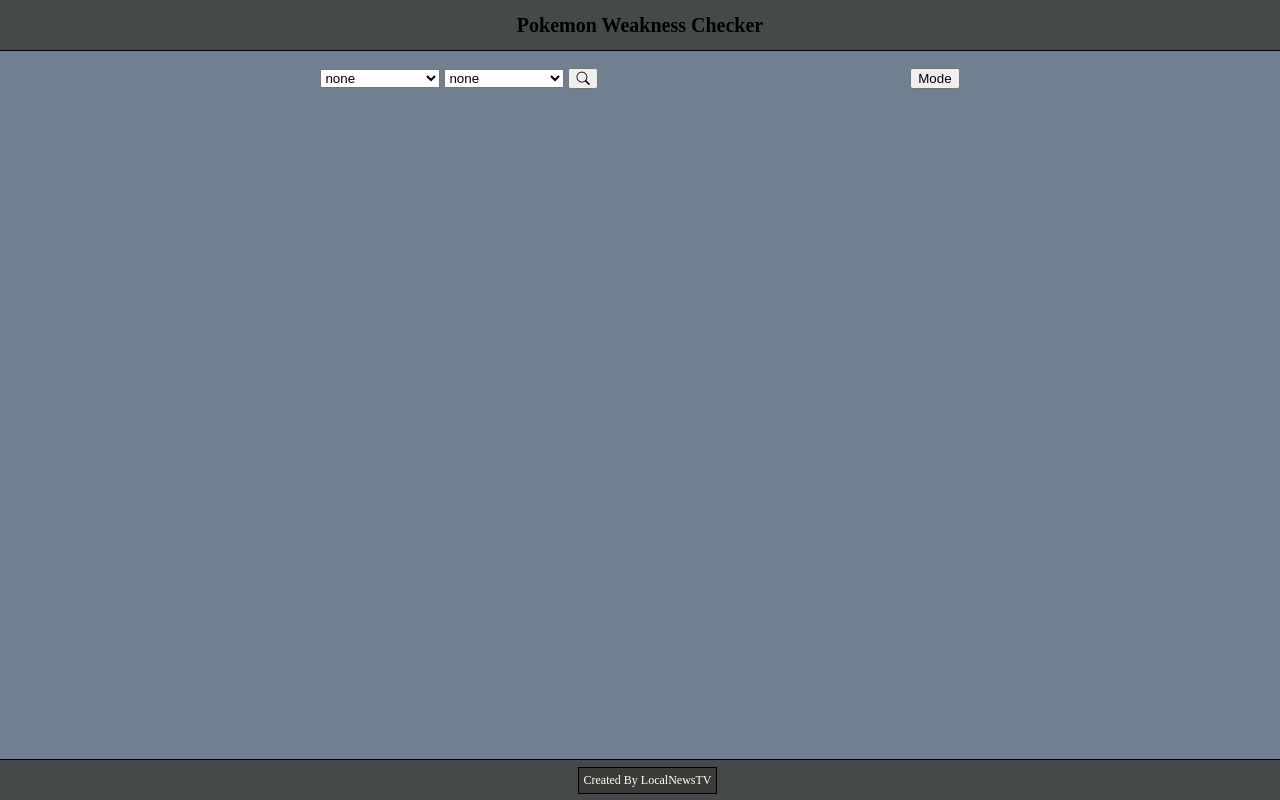
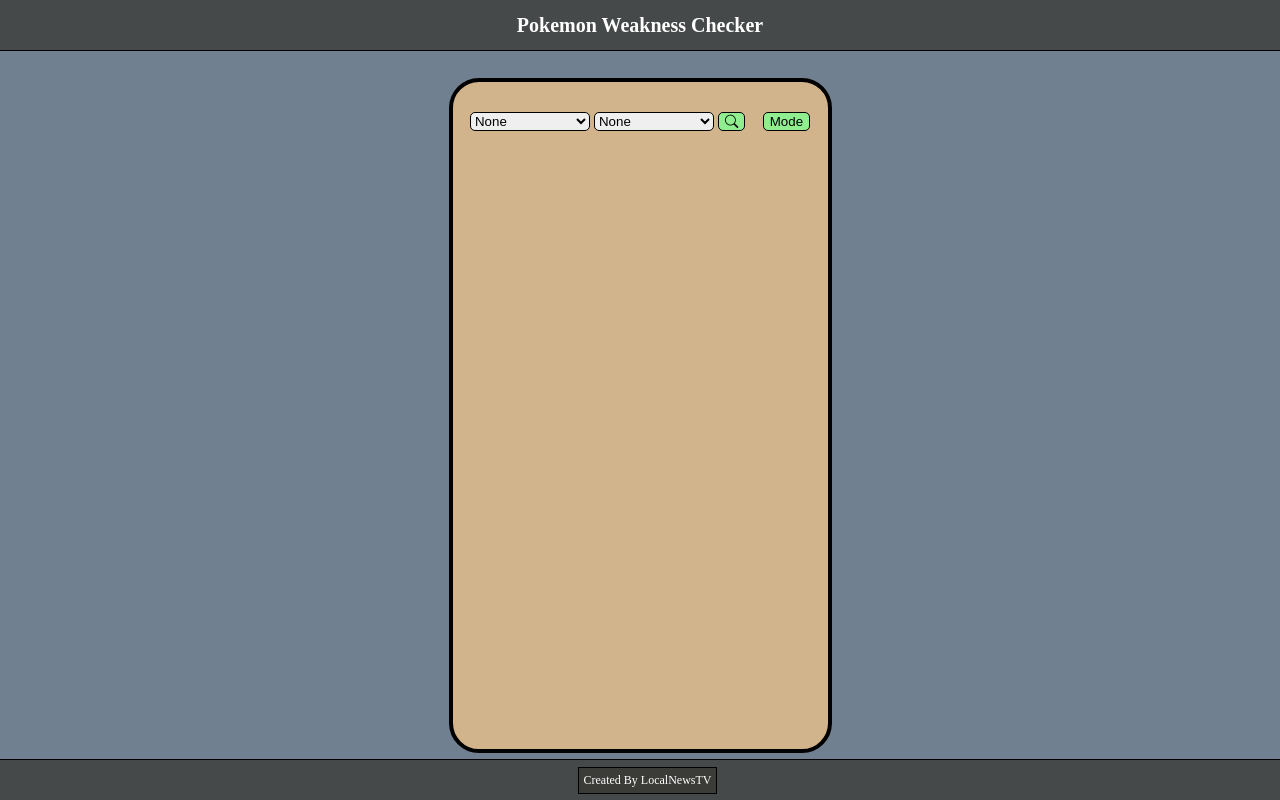
Before and after one commit to LocalNewsTV/PokeHelper, a plain HTML site: page index.html in a window 1280 px wide. Both pictures are taken after a click on the button "Mode". Drawn offline with nearby package versions, Linux system fonts and the light colour scheme.

Commit message:
Added Desktop CSS

```diff
--- a/index.html
+++ b/index.html
@@ -13,6 +13,7 @@
     <div id="navbar">
         <h1>Pokemon Weakness Checker</h1>
     </div>
+    <div id="contMain">
         <div id="hamburglarHelper">
             <div id="searchMode">
                 <div>
@@ -37,12 +38,13 @@
         <div class="main">
             <div class="pokemon">
                 <h2 class="pokeName"></h2>
-            <div class="imgCont">
-            </div>
+                <div class="imgCont"></div>
+                <div class="pokeTyping"></div>
                 <div class="types"></div>
             </div>
             <p class="weakBanner"></p>
             <div class="weakness"></div>
+        </div>
     </div>
     <footer>
         <a href="https://localnewstv.github.io/" rel="author">Created By LocalNewsTV</a>
--- a/scripts/pokeTypes.js
+++ b/scripts/pokeTypes.js
@@ -1,128 +1,219 @@
 const pokeTyping = {
     bug: {
         color: '#A6B91A',
-        veryEffective: ['Dark', 'Grass', 'Psychic'],
-        notVeryEffective: ['Fighting', 'Fire', 'Flying', 'Ghost', 'Poison', 'Steel'],
-        weakAgainst: ['Fire', 'Flying', 'Rock'],
-        immuneTo: [],
+        offense: {
+            supereffective: ['Dark', 'Grass', 'Psychic'],
+            halfDamage: ['Fighting', 'Fire', 'Flying', 'Ghost', 'Poison', 'Steel'],
+        },
+        defense: {
+            supereffective: ['Fire', 'Flying', 'Rock'],
+            halfDamage: ['Grass', 'Fighting', 'Ground'],
+            immune: [],
+        },
     },
     dark: {
         color: '#705746',
-        veryEffective: ['Ghost', 'Psychic'],
-        notVeryEffective: ['Dark', 'Fairy', 'Fighting'],
-        weakAgainst: ['Bug', 'Fairy', 'Fighting'],
-        immuneTo: ['Psychic'],
+        offense: {
+            supereffective: ['Ghost', 'Psychic'],
+            halfDamage: ['Dark', 'Fairy', 'Fighting'],
+        },
+        defense: {
+            supereffective: ['Bug', 'Fairy', 'Fighting'],
+            halfDamage: ['Dark', 'Ghost'],
+            immune: ['Psychic'],
+        },
     },
     dragon: {
         color: '#6F35FC',
-        veryEffective: ['Dragon'],
-        notVeryEffective: ['Steel'],
-        weakAgainst: ['Dragon', 'Fairy', 'Ice'],
-        immuneTo: [],
+        offense: {
+            supereffective: ['Dragon'],
+            halfDamage: ['Steel'],
+        },
+        defense: {
+            supereffective: ['Dragon', 'Fairy', 'Ice'],
+            halfDamage: ['Fire', 'Water', 'Electric', 'Grass'],
+            immune: [],
+        },
+    },
+    electric: {
+        color: '#F7D02C',
+        offense: {
+            supereffective: ['Flying', 'Water'],
+            halfDamage: ['Dragon', 'Electric', 'Grass'],
+        },
+        defense: {
+            supereffective: ['Ground'],
+            halfDamage: ['Electric', 'Flying', 'Steel'],
+            immune: [],
+        },
+    },
+    fairy: {
+        color: '#D685AD',
+        offense: {
+            supereffective: ['Dark', 'Dragon', 'Fighting'],
+            halfDamage: ['Dragon', 'Electric', 'Grass'],
+        },
+        defense: {
+            supereffective: ['Poison', 'Steel'],
+            halfDamage: ['Fighting', 'Bug', 'Dark'],
+            immune: ['Dragon'],
+        },
+    },
+    fighting: {
+        color: '#C22E28',
+        offense: {
+            supereffective: ['Dark', 'Ice', 'Normal', 'Rock', 'Steel'],
+            halfDamage: ['Bug', 'Fairy', 'Flying', 'Poison', 'Psychic'],
+        },
+        defense: {
+            supereffective: ['Fairy', 'Flying', 'Psychic'],
+            halfDamage: ['Bug', 'Rock', 'Dark'],
+            immune: [],
+        },
+    },
+    fire: {
+        color: '#EE8130',
+        offense: {
+            supereffective: ['Bug', 'Grass', 'Ice', 'Steel'],
+            halfDamage: ['Dragon', 'Fire', 'Rock', 'Water'],
+        },
+        defense: {
+            supereffective: ['Ground', 'Rock', 'Water'],
+            halfDamage: ['Fire', 'Grass', 'Ice', 'Bug', 'Steel', 'Fairy'],
+            immune: [],
+        },
+    },
+    flying: {
+        color: '#A98FF3',
+        offense: {
+            supereffective: ['Bug', 'Fighting', 'Grass'],
+            halfDamage: ['Electric', 'Rock', 'Steel'],
+        },
+        defense: {
+            supereffective: ['Electric', 'Ice', 'Rock'],
+            halfDamage: ['Grass', 'Fighting', 'Bug'],
+            immune: ['Ground'],
+        },
+    },
+    ghost: {
+        color: '#735797',
+        offense: {
+            supereffective: ['Ghost', 'Psychic'],
+            halfDamage: ['Dark'],
+        },
+        defense: {
+            supereffective: ['Dark','Ghost'],
+            halfDamage: ['Poison', 'Bug'],
+            immune: ['Normal', 'Fighting'],
+        },
+    },
+    grass: {
+        color: '#7AC74C',
+        offense: {
+            supereffective: ['Ground', 'Rock', 'Water'],
+            halfDamage: ['Bug', 'Fire', 'Flying', 'Grass', 'Poison', 'Steel'],
+        },
+        defense: {
+            supereffective: ['Bug', 'Fire', 'Flying', 'Ice', 'Poison'],
+            halfDamage: ['Water', 'Electric', 'Grass', 'Ground'],
+            immune: [],
+        },
+    },
+    ground: {
+        color: '#E2BF65',
+        offense: {
+            supereffective: ['Electric', 'Fire', 'Poison', 'Rock', 'Steel'],
+            halfDamage: ['Bug', 'Grass'],
+        },
+        defense: {
+            supereffective: ['Grass', 'Ice', 'Water'],
+            halfDamage: ['Poison', 'Ground'],
+            immune: ['Electric'],
+        },
     },
     ice: {
         color: '#96D9D6',
-        veryEffective: ['Dragon', 'Flying', 'Grass', 'Ground'],
-        notVeryEffective: ['Fire', 'Ice', 'Steel', 'Water'],
-        weakAgainst: ['Fighting', 'Fire', 'Rock', 'Steel'],
-        immuneTo: [],
-    },
-    electric: {
-        color: '#F7D02C',
-        veryEffective: ['Flying', 'Water'],
-        notVeryEffective: ['Dragon', 'Electric', 'Grass'],
-        weakAgainst: ['Grass'],
-        immuneTo: [],
-    },
-    fairy: {
-        color: '#D685AD',
-        veryEffective: ['Dark', 'Dragon', 'Fighting'],
-        notVeryEffective: ['Dragon', 'Electric', 'Grass'],
-        weakAgainst: ['Poison', 'Steel'],
-        immuneTo: ['Dragon'],
-    },
-    fighting: {
-        color: '#C22E28',
-        veryEffective: ['Dark', 'Ice', 'Normal', 'Rock', 'Steel'],
-        notVeryEffective: ['Bug', 'Fairy', 'Flying', 'Poison', 'Psychic'],
-        weakAgainst: ['Fairy', 'Flying', 'Psychic'],
-        immuneTo: [],
-    },
-    fire: {
-        color: '#EE8130',
-        veryEffective: ['Bug', 'Grass', 'Ice', 'Steel'],
-        notVeryEffective: ['Dragon', 'Fire', 'Rock', 'Water'],
-        weakAgainst: ['Ground', 'Rock', 'Water'],
-        immuneTo: [],
-    },
-    flying: {
-        color: '#A98FF3',
-        veryEffective: ['Bug', 'Fighting', 'Grass'],
-        notVeryEffective: ['Electric', 'Rock', 'Steel'],
-        weakAgainst: ['Electric', 'Ice', 'Rock'],
-        immuneTo: ['Ground'],
-    },
-    ghost: {
-        color: '#735797',
-        veryEffective: ['Ghost', 'Psychic'],
-        notVeryEffective: ['Dark'],
-        weakAgainst: ['Dark','Ghost'],
-        immuneTo: ['Normal'],
-    },
-    grass: {
-        color: '#7AC74C',
-        veryEffective: ['Ground', 'Rock', 'Water'],
-        notVeryEffective: ['Bug', 'Fire', 'Flying', 'Grass', 'Poison', 'Steel'],
-        weakAgainst: ['Bug', 'Fire', 'Flying', 'Ice', 'Poison'],
-        immuneTo: [],
-    },
-    ground: {
-        color: '#E2BF65',
-        veryEffective: ['Electric', 'Fire', 'Poison', 'Rock', 'Steel'],
-        notVeryEffective: ['Bug', 'Grass'],
-        weakAgainst: ['Grass', 'Ice', 'Water'],
-        immuneTo: ['Electric'],
+        offense: {
+            supereffective: ['Dragon', 'Flying', 'Grass', 'Ground'],
+            halfDamage: ['Fire', 'Ice', 'Steel', 'Water'],
+        },
+        defense: {
+            supereffective: ['Fighting', 'Fire', 'Rock', 'Steel'],
+            halfDamage: ['Ice'],
+            immune: [],
+        },
+
     },
     normal: {
         color: '#A8A77A',
-        veryEffective: [],
-        notVeryEffective: ['Rock', 'Steel'],
-        weakAgainst: ['Fighting'],
-        immuneTo: [],
+        offense: {
+            supereffective: [],
+            halfDamage: ['Rock', 'Steel'],
+        },
+        defense: {
+            supereffective: ['Fighting'],
+            halfDamage: [],
+            immune: ['Ghost'],
+        },
     },
     poison: {
         color: '#A33EA1',
-        veryEffective: ['Fairy', 'Grass'],
-        notVeryEffective: ['Poison', 'Ghost', 'Ground', 'Rock'],
-        weakAgainst: ['Ground', 'Psychic'],
-        immuneTo: [],
+        offense: {
+            supereffective: ['Fairy', 'Grass'],
+            halfDamage: ['Poison', 'Ghost', 'Ground', 'Rock'],
+        },
+        defense: {
+            supereffective: ['Ground', 'Psychic'],
+            halfDamage: ['Grass', 'Fighting', 'Ghost', 'Bug', 'Fairy'],
+            immune: [],
+        },
     },
     psychic: {
         color: '#F95587',
-        veryEffective: ['Fairy', 'Grass'],
-        notVeryEffective: ['Steel', 'Psychic'],
-        weakAgainst: ['Bug', 'Dark', 'Ghost'],
-        immuneTo: [],
+        offense: {
+            supereffective: ['Fighting', 'Poison'],
+            halfDamage: ['Steel', 'Psychic'],
+        },
+        defense: {
+            supereffective: ['Bug', 'Dark', 'Ghost'],
+            halfDamage: ['Fighting', 'Psychic'],
+            immune: [],
+        },
     },
     rock: {
         color: '#B6A136',
-        veryEffective: ['Bug', 'Fire', 'Flying', 'Ice'],
-        notVeryEffective: ['Fighting', 'Ground', 'Steel'],
-        weakAgainst: ['Fighting', 'Grass', 'Ground', 'Steel', 'Water'],
-        immuneTo: [],
+        offense: {
+            supereffective: ['Bug', 'Fire', 'Flying', 'Ice'],
+            halfDamage: ['Fighting', 'Ground', 'Steel'],
+        },
+        defense: {
+            supereffective: ['Fighting', 'Grass', 'Ground', 'Steel', 'Water'],
+            halfDamage: ['Normal', 'Fire', 'Ghost', 'Flying'],
+            immune: [],
+        },
     },
     steel: {
         color: '#B7B7CE',
-        veryEffective: ['Fairy', 'Ice', 'Rock'],
-        notVeryEffective: ['Electric', 'Fire', 'Steel', 'Water'],
-        weakAgainst: ['Fighting', 'Fire', 'Ground'],
-        immuneTo: ['Poison'],
+        offense: {
+            supereffective: ['Fairy', 'Ice', 'Rock'],
+            halfDamage: ['Electric', 'Fire', 'Steel', 'Water'],
+        },
+        defense: {
+            supereffective: ['Fighting', 'Fire', 'Ground'],
+            halfDamage: ['Normal', 'Grass', 'Ice', 'Flying', 'Psychic', 'Bug', 'Rock', 'Dragon', 'Steel', 'Fairy'],
+            immune: ['Poison'],
+        },
     },
     water: {
         color: '#6390F0',
-        veryEffective: ['Fire', 'Ground', 'Rock'],
-        notVeryEffective: ['Dragon', 'Grass', 'Water'],
-        weakAgainst: ['Electric', 'Grass'],
-        immuneTo: [],
+        offense: {
+            supereffective: ['Fire', 'Ground', 'Rock'],
+            halfDamage: ['Dragon', 'Grass', 'Water'],
+        },
+        defense: {
+            supereffective: ['Electric', 'Grass'],
+            halfDamage: ['Fire', 'Water', 'Ice', 'Steel'],
+            immune: [],
+        },
     },
 }
--- a/scripts/script.js
+++ b/scripts/script.js
@@ -2,15 +2,43 @@
 const newE = (ele) => document.createElement(ele);
 const getPokeData = async () => {
     try{
-        const pokemon = (document.getElementById('searchBar').value).toLowerCase();
+        const pokemon = ($('#searchBar').val()).toLowerCase();
+        if(pokemon.valueOf() == new String('shaymin').valueOf()){
+            notAPokeMon('Did you mean Shaymin-land or Shaymin-Sky?')
+            return;
+        }
+        else if(pokemon.valueOf() === new String('').valueOf()){
+            notAPokeMon('Field Cannot be Blank');
+            return;
+        }
         const url = `https://pokeapi.co/api/v2/pokemon/${pokemon}`;
         const responseURL = await fetch(url);
         const response = responseURL.json();
+        if(responseURL.status === 404){
+            notAPokeMon();
+        }
         return response;
     } catch (ex) {
-        console.log(ex);
-        alert("Invalid Pokemon");
+        alert("Invalid response");
     }
+}
+const eliminateStrengths = (pokeTypes, pokeWeaknesses) => {
+    const allStrengths = [];
+    for(const type in pokeTypes){
+            allStrengths.push(...pokeTyping[pokeTypes[type]].defense.halfDamage);
+            allStrengths.push(...pokeTyping[pokeTypes[type]].defense.immune)
+    }
+    const filteredItems = pokeWeaknesses.filter((value) => {
+        if(!allStrengths.includes(value)){
+            return value;
+        }
+    })
+    return filteredItems;
+}
+
+const notAPokeMon = (warning = 'Invalid Pokemon Requested') => {
+    $('.weakness, .weakBanner, .imgCont').html('');
+    $('.pokeName').html(warning)
 }
 const whoIsIt = (pokeInfo) => {
     const name = pokeInfo.name[0].toUpperCase() + pokeInfo.name.substring(1);
@@ -23,6 +51,9 @@
     $(reg).attr('src', pokeInfo.sprites.front_default);
     $('.imgCont').html('');
     $('.imgCont').append(reg, shiny);
+    const pokeType = gatherType(pokeInfo);
+    showData(pokeType, 'pokeTyping');
+
 }
 const gatherType = (pokeInfo) => {
     const pokeTypes = [];
@@ -34,33 +65,66 @@
 const typeMatching = (pokeTypes) => {
     const pokeWeakness = [];
     pokeTypes.forEach(item => {
-        pokeWeakness.push(...pokeTyping[item].weakAgainst)
+        pokeWeakness.push(...pokeTyping[item].defense.supereffective)
     })
     return [...new Set(pokeWeakness)];
 }
-const showData = (weaknesses) => {
-    $('.weakness').html('');
+const showData = (typesListed, target) => {
+    $(`.${target}`).html('');
     $('.weakBanner').html('They are weak to:')
-    weaknesses.forEach(item => {
+    typesListed.forEach(item => {
         const cont = newE('div');
         $(cont).addClass('typeCard')
         $(cont).css('background-color', pokeTyping[item.toLowerCase()].color);
         $(cont).html(item);
-        $('.weakness').append(cont);
+        $(`.${target}`).append(cont);
     });
+}
+const manualMain = () => {
+    const first = $('#typeOne').val();
+    const second = $('#typeTwo').val();
+    const searchTypes = []
+    if(first.valueOf() != new String('none').valueOf()){
+        searchTypes.push(first);
+    }
+    if(second.valueOf() != new String('none').valueOf()){
+        searchTypes.push(second);
+    }
+    const weaknesses = typeMatching(searchTypes)
+    $('.weakness, .pokeName, .pokeTyping, .types, .weakBanner, .imgCont').html('');
+    const finalList = eliminateStrengths(searchTypes, weaknesses)
+    showData(finalList, 'weakness')
 }
 const searchPokeMain = async () => {
     const pokeInfo = await getPokeData();
-    console.log(pokeInfo)
-    whoIsIt(pokeInfo);
-    const pokeTypes = gatherType(pokeInfo);
-    const weaknesses = typeMatching(pokeTypes);
-    showData(weaknesses);
+    if(pokeInfo.valueOf() === new String('no').valueOf()){
+        notAPokeMon()
+    } else {
+        whoIsIt(pokeInfo);
+        const pokeTypes = gatherType(pokeInfo);
+        const weaknesses = typeMatching(pokeTypes);
+        const finalWeakness = eliminateStrengths(pokeTypes, weaknesses)
+        showData(finalWeakness, 'weakness');
+    }
 }
+const fillOptions = () => {
+    const typesList = Object.keys(pokeTyping);
+    for(const types in typesList){
+        const type = newE('option');
+        type.value = typesList[types];
+        $(type).html(typesList[types]);
+        $('#typeOne, #typeTwo').append(type);
+    }
+}
+$(document).ready(() => {
+    fillOptions();
+})
+
 $('#searchBarButt').on('click', searchPokeMain);
 $('#searchBar').on('keypress', (e)=>{
     if(e.key === 'Enter')
         searchPokeMain();
 })
+$('#manualButt').click(manualMain)
 $('#manualMode').toggle();
 $('.toggleType').on('click', ()=>{$('#searchMode, #manualMode').toggle()});
--- a/style/style.css
+++ b/style/style.css
@@ -17,7 +17,9 @@
 }
 #navbar h1 {
     font-size: 20px;
+    color: white;
 }
+h2{text-align: center;}
 select {width: 120px;}
 #searchMode, #manualMode {
     display: flex;
@@ -38,6 +40,15 @@
     flex-direction: row;
     flex-wrap: wrap;
 }
+input, button, select{
+    border: 1px solid black;
+    border-radius: 5px;
+}
+input {padding-left: 10px;}
+button {
+    background-color: gray;
+    color: white;
+}
 .typeCard{
     margin: 3px;
     display: flex;
@@ -49,6 +60,16 @@
     width: 50px;
     height: 20px;
     color: white;
+}
+.pokeTyping {
+    text-transform: capitalize;
+    display: flex;
+    flex-direction: row;
+    justify-content: center;
+    align-items: center;
+}
+select{
+    text-transform: capitalize;
 }
 footer {
     z-index: 2;
@@ -73,3 +94,33 @@
     background: rgb(59,59,56);
     border: 1px solid black;
 }
+@media only screen and (min-width: 800px) {
+    body{
+        display: flex;
+        flex-direction: column;
+        justify-content: flex-start;
+        align-items: center;
+    }
+    #contMain{
+        display: flex;
+        flex-direction: column;
+        align-items: center;
+        justify-content: flex-start;
+        margin-top: 70px;
+        width: 375px;
+        height: 667px;
+        border: 4px solid black;
+        border-radius: 30px;
+        background-color: tan;
+    }
+    #hamburglarHelper, #main {
+        width: 100%;
+    }
+    #hamburglarHelper{
+        padding-top: 30px;
+    }
+    button {
+        background-color: lightgreen;
+        color: black;
+    }
+}
```
Lines whose indentation alone changed are shown as unchanged.
